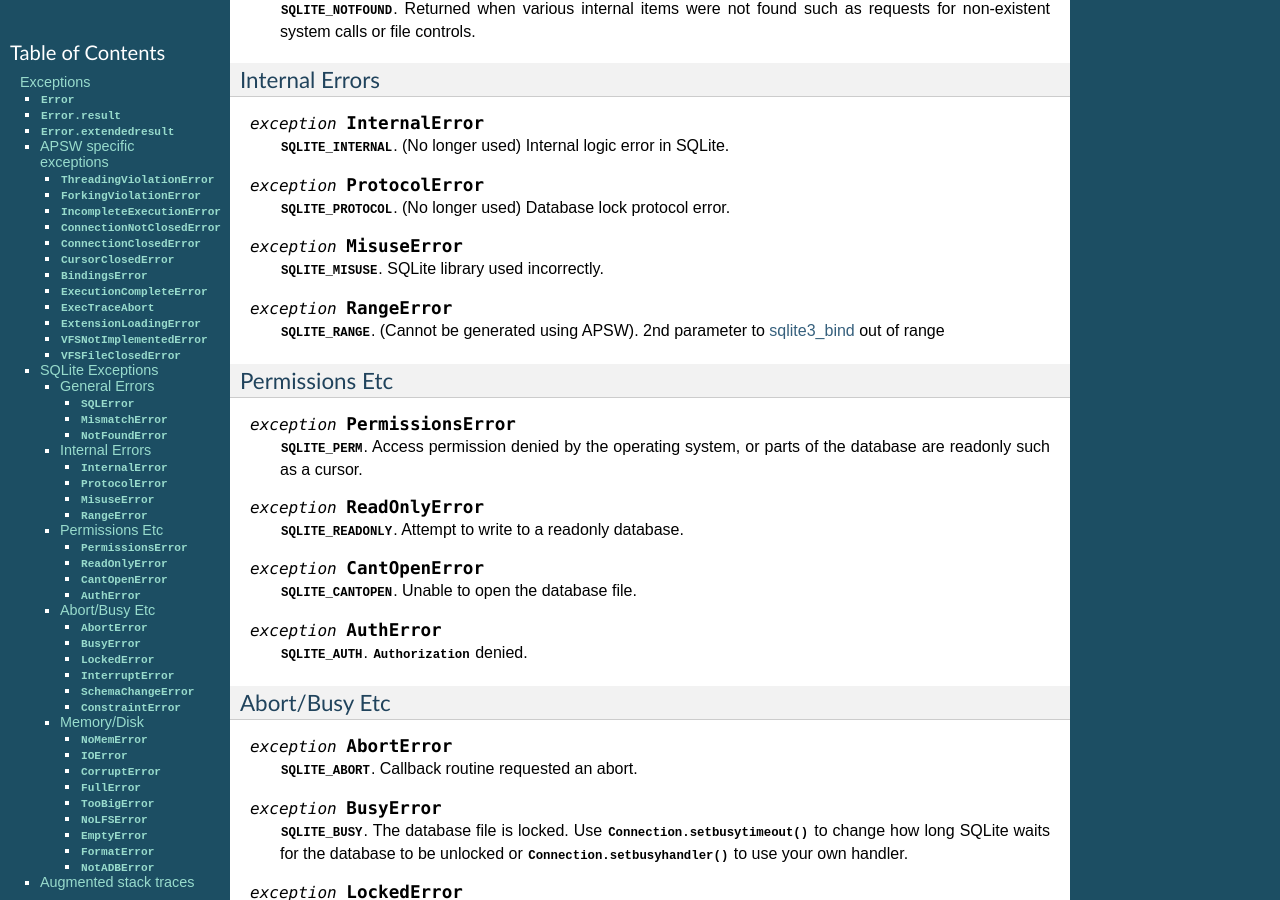
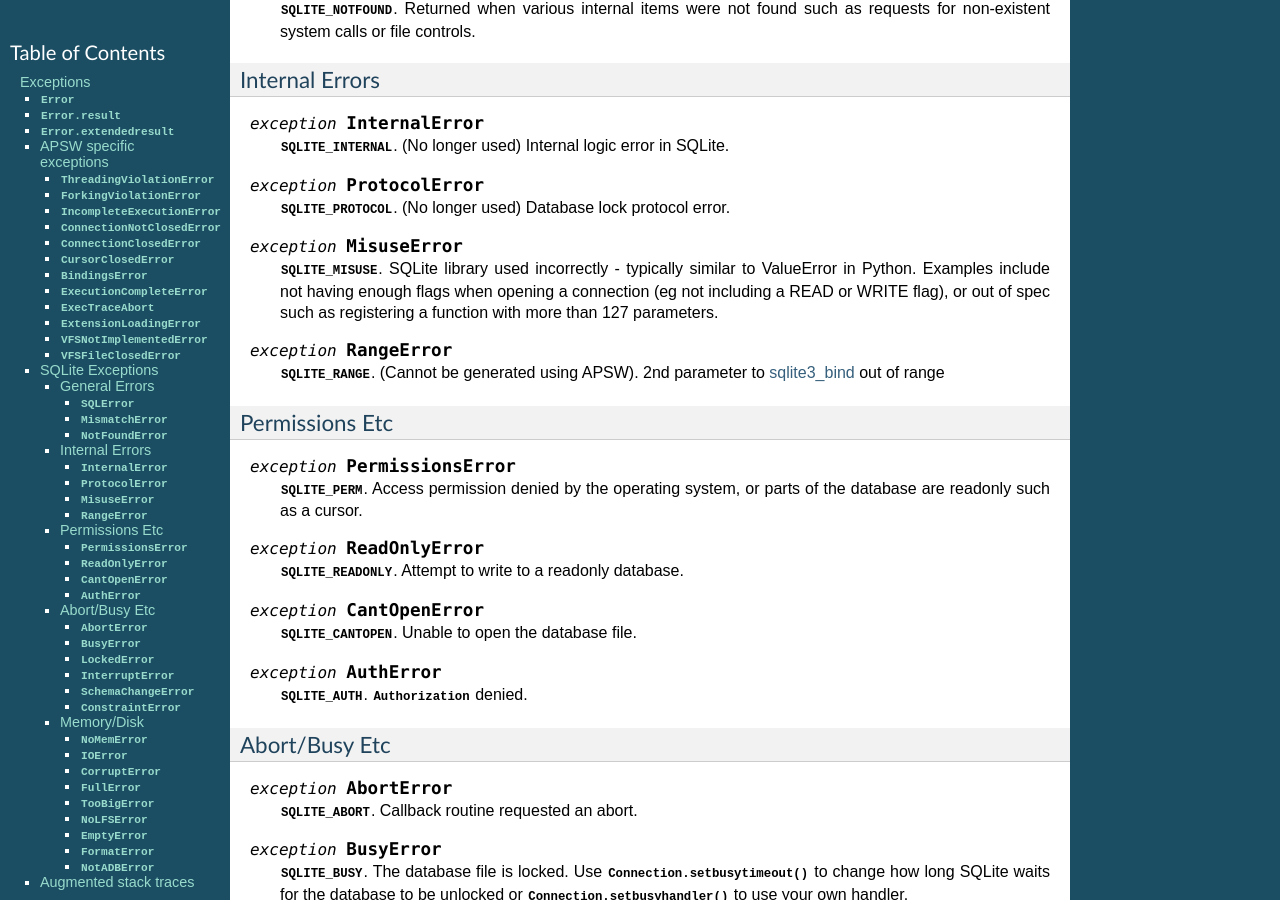
Before and after one commit to rogerbinns/apsw, a Sphinx documentation site: the page built from doc/exceptions.rst, in a window 1280 px wide and 900 px high, scrolled down 1980 px. Built offline with Sphinx 7.4.7, drawn with Linux system fonts in a browser that asks for light colours; pages that are not in the unit, such as notebooks, are missing from menus; the version number is read from the project's files by our own code.

Commit message:
Provide more details on MisuseError
See #321 for an example

```diff
--- a/doc/exceptions.rst
+++ b/doc/exceptions.rst
@@ -158,7 +158,9 @@ Internal Errors
 
 .. exception:: MisuseError
 
-  :const:`SQLITE_MISUSE`.  SQLite library used incorrectly.
+  :const:`SQLITE_MISUSE`.  SQLite library used incorrectly - typically similar to ValueError in Python.  Examples include not
+  having enough flags when opening a connection (eg not including a READ or WRITE flag), or out of spec such as registering
+  a function with more than 127 parameters.
 
 .. exception:: RangeError
 
```
